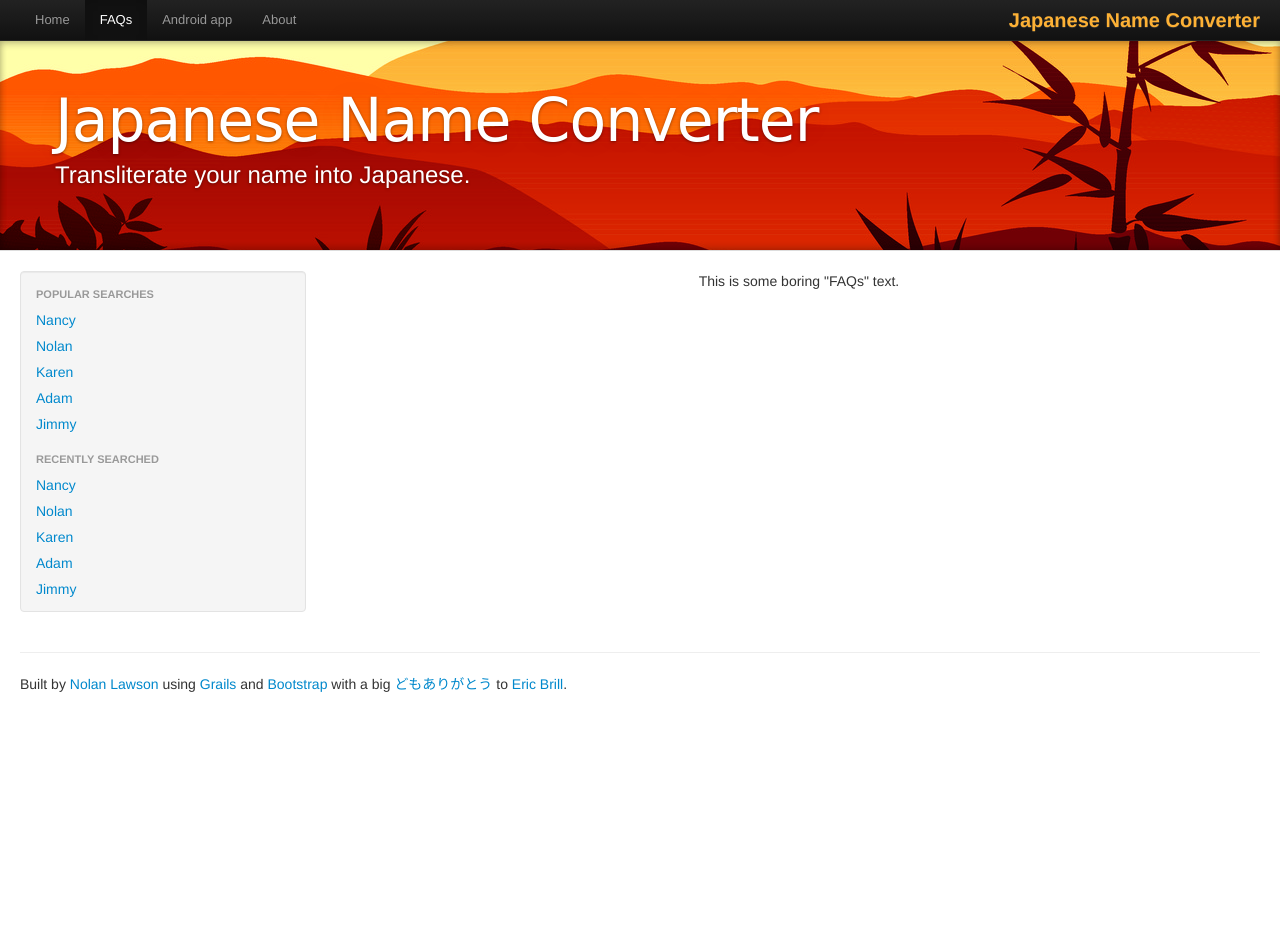
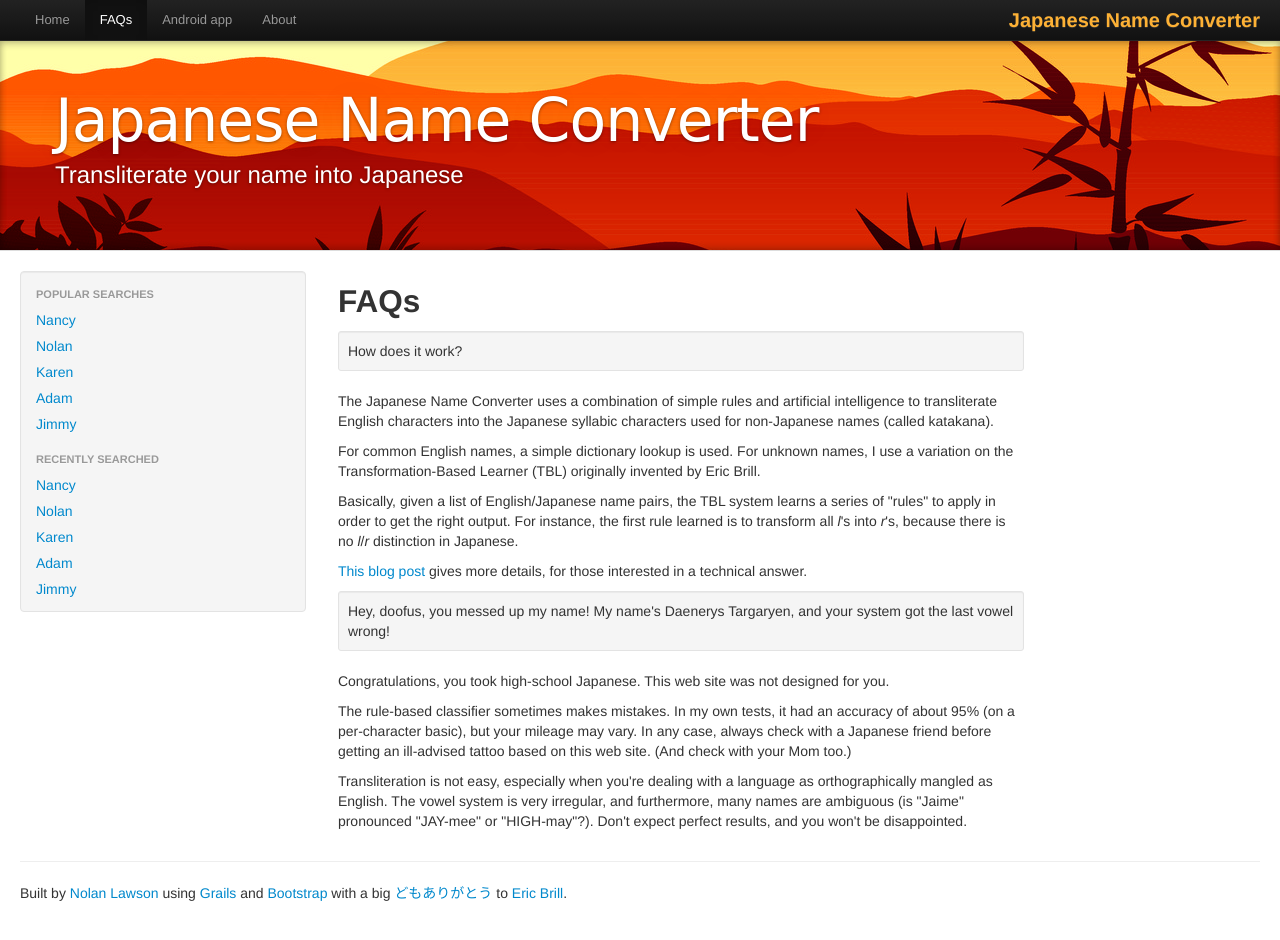
Before and after one commit to nolanlawson/japanese-name-converter-ui, a plain HTML site: page index.html in a window 1280 px wide. Both pictures are taken after a click on the link "FAQs". Before the commit the page ends 800 px from the top, so only its background shows below. Drawn offline with Linux system fonts and the light colour scheme; a web font is replaced by a local one.

Commit message:
flesh out the FAQs

```diff
--- a/index.html
+++ b/index.html
@@ -44,7 +44,7 @@
 <header class="jumbotron subhead" id="overview">
   <div class="container">
     <h1>Japanese Name Converter</h1>
-    <p class="lead">Transliterate your name into Japanese.</p>
+    <p class="lead">Transliterate your name into Japanese</p>
   </div>
 </header>
 
@@ -95,7 +95,16 @@
         </div><!--/span-->
         <div class="span9 tab-content tab-faqs">
           <div class="row-fluid">
-            <div class="span9 pull-center">This is some boring "FAQs" text.</div>
+            <div class="span9">
+                <h2>FAQs</h2>
+                <div class="well well-small">How does it work?</div>
+                <p>The Japanese Name Converter uses a combination of simple rules and artificial intelligence to transliterate English characters into the Japanese syllabic characters used for non-Japanese names (called katakana).  </p></p>For common English names, a simple dictionary lookup is used. For unknown names, I use a variation on the Transformation-Based Learner (TBL) originally invented by Eric Brill.  </p><p>Basically, given a list of English/Japanese name pairs, the TBL system learns a series of "rules" to apply in order to get the right output.  For instance, the first rule learned is to transform all <em>l</em>'s into <em>r</em>'s, because there is no <em>l</em>/<em>r</em> distinction in Japanese.  </p><p><a href='http://nolanlawson.com/2011/03/30/jnameconverter/' target='_blank'>This blog post</a> gives more details, for those interested in a technical answer.</p>
+               <div class="well well-small">Hey, doofus, you messed up my name!  My name's Daenerys Targaryen, and your system got the last vowel wrong!</div>
+               <p>Congratulations, you took high-school Japanese.  This web site was not designed for you.</p>
+               <p>The rule-based classifier sometimes makes mistakes.  In my own tests, it had an accuracy of about 95% (on a per-character basic), but your mileage may vary.  In any case, always check with a Japanese friend before getting an ill-advised tattoo based on this web site. (And check with your Mom too.)</p>
+               <p>Transliteration is not easy, especially when you're dealing with a language as orthographically mangled as English.  The vowel system is very irregular, and furthermore, many names are ambiguous (is "Jaime" pronounced "JAY-mee" or "HIGH-may"?).  Don't expect perfect results, and you won't be disappointed.</p>
+
+            </div>
           </div><!--/row-->
         </div><!--/span-->
         <div class="span9 tab-content tab-android-app">
```
